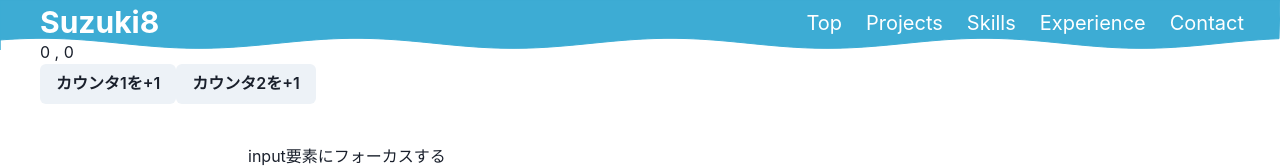
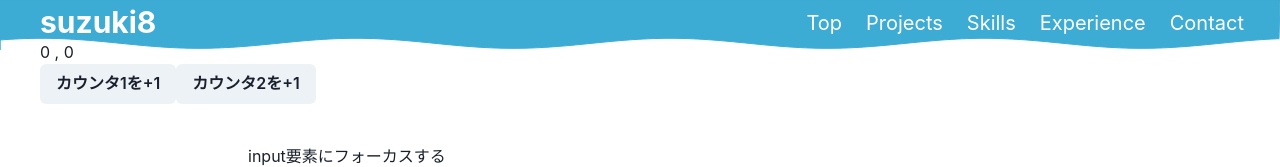
Before and after one commit to eightsuzuki/portofolio, a Next.js app: page /skill in a window 1280 px wide. Shown: the top 167 px of the page. Built offline with nearby package versions, Linux system fonts and the light colour scheme.

Commit message:
Update title of MenuBar

```diff
--- a/src/components/MenuBar.tsx
+++ b/src/components/MenuBar.tsx
@@ -66,7 +66,7 @@ const MenuBar = ({ showMenuBar }: { showMenuBar: boolean }) => {
               textDecoration="none"
               _hover={{ textDecoration: "none" }}
             >
-              Suzuki8
+            suzuki8
             </Link>
           </Text>
           <Flex justifyContent="center" alignItems="center">
```
